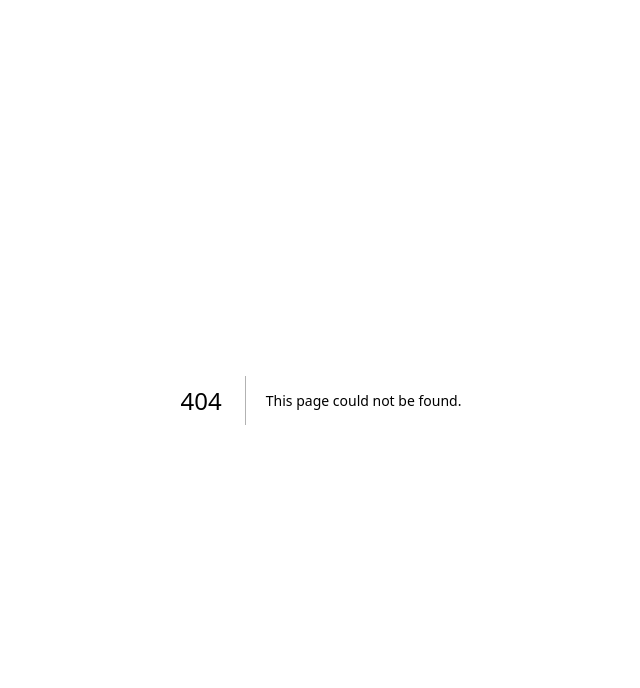
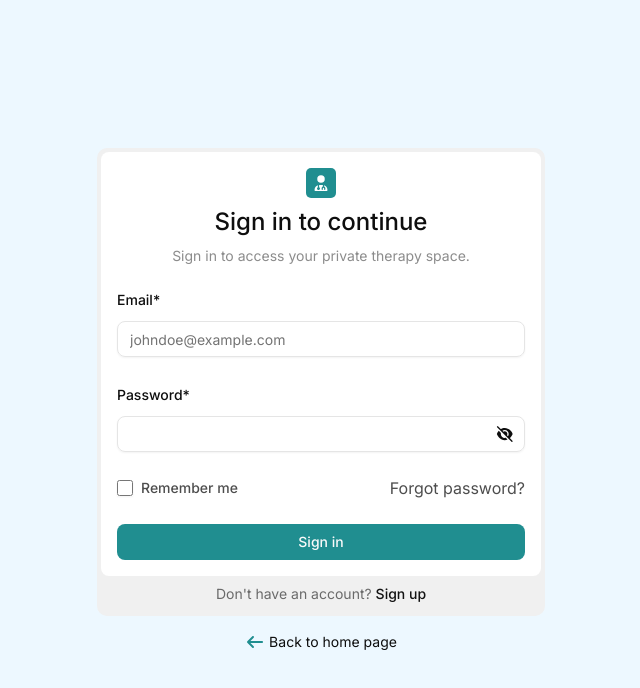
Before and after one commit to SwiftCarePlatform/sc-frontend, a Next.js app: page /login in a window 1280 px wide. Before the commit this address had no page. Shown: the top 688 px of the page, without its empty margins (319-959 px from the left). Built offline with nearby package versions, Linux system fonts and the light colour scheme.

Commit message:
Add login route

```diff
--- /dev/null
+++ b/app/(auth)/login/page.tsx
@@ -0,0 +1,23 @@
+import React from 'react';
+
+import Link from 'next/link';
+
+import LoginForm from '@/features/auth/components/LoginForm';
+
+function LoginPage() {
+  return (
+    <div>
+      <LoginForm />
+      <div>
+        <p className="text-black-300 p-2 text-center text-sm">
+          Don't have an account?{' '}
+          <Link href="/sign-up" className="text-black-800 font-medium">
+            Sign up
+          </Link>
+        </p>
+      </div>
+    </div>
+  );
+}
+
+export default LoginPage;
--- /dev/null
+++ b/features/auth/components/LoginForm.tsx
@@ -0,0 +1,137 @@
+'use client';
+
+import React, { useState } from 'react';
+import { Controller, SubmitHandler, useForm } from 'react-hook-form';
+
+import Link from 'next/link';
+
+import Logo from '@/assets/Logo';
+import {
+  faCalendar,
+  faEye,
+  faEyeSlash,
+} from '@fortawesome/free-solid-svg-icons';
+import { FontAwesomeIcon } from '@fortawesome/react-fontawesome';
+import { format } from 'date-fns';
+
+import { Button } from '@/components/ui/button';
+import { Calendar } from '@/components/ui/calendar';
+import {
+  Field,
+  FieldContent,
+  FieldDescription,
+  FieldError,
+  FieldGroup,
+  FieldLabel,
+  FieldLegend,
+  FieldSeparator,
+  FieldSet,
+  FieldTitle,
+} from '@/components/ui/field';
+import { Input } from '@/components/ui/input';
+import { Label } from '@/components/ui/label';
+
+type Inputs = {
+  email: string;
+  password: string;
+};
+
+const LoginForm = () => {
+  const {
+    register,
+    handleSubmit,
+    control,
+    formState: { errors },
+  } = useForm<Inputs>();
+
+  const [showPassword, setShowPassword] = useState(false);
+
+  const onSubmit: SubmitHandler<Inputs> = (data) => console.log(data);
+
+  const onError = (errors: any) => {
+    console.log('Validation Errors:', errors);
+  };
+
+  return (
+    <div className="bg-white-50 space-y-6 rounded-md p-4">
+      <div className="space-y-2">
+        <div className="mx-auto w-fit">
+          <Logo />
+        </div>
+        <h1 className="text-center text-2xl font-medium">
+          Sign in to continue
+        </h1>
+        <p className="text-white-300 text-center text-sm">
+          Sign in to access your private therapy space.
+        </p>
+      </div>
+
+      <form onSubmit={handleSubmit(onSubmit, onError)}>
+        <FieldSet>
+          <FieldLegend className="sr-only">User information</FieldLegend>
+          <FieldDescription className="sr-only">
+            Provide essential information to access your dashboard
+          </FieldDescription>
+          <FieldGroup>
+            <Field>
+              <FieldLabel htmlFor="email">Email*</FieldLabel>
+              <Input
+                id="email"
+                type="email"
+                placeholder="johndoe@example.com"
+                {...register('email', {
+                  required: 'Email is required',
+                  pattern: {
+                    value: /^[a-zA-Z0-9._%+-]+@[a-zA-Z0-9.-]+\.[a-zA-Z]{2,}$/,
+                    message: 'Enter a valid email',
+                  },
+                })}
+              />
+              <FieldError errors={[errors.email]} />
+            </Field>
+            <Field>
+              <FieldLabel htmlFor="password">Password*</FieldLabel>
+              <div className="relative">
+                <Input
+                  id="password"
+                  type={showPassword ? 'text' : 'password'}
+                  {...register('password', {
+                    required: 'Password is required',
+                  })}
+                  className="pr-[42px]"
+                />
+                <Button
+                  variant="ghost"
+                  aria-label={`Password is ${showPassword ? 'Visible' : 'Hidden'}. Click to toggle password visibility`}
+                  className="absolute right-0"
+                  onClick={(e) => {
+                    e.preventDefault();
+                    // Toggle password visibility
+                    setShowPassword((prev) => !prev);
+                  }}
+                >
+                  <FontAwesomeIcon icon={showPassword ? faEye : faEyeSlash} />
+                </Button>
+              </div>
+              <FieldError errors={[errors.password]} />
+            </Field>
+          </FieldGroup>
+          <div className="flex items-center justify-between">
+            <div className="flex items-center gap-2">
+              <Input id="rember-me" type="checkbox" className="size-4" />
+              <Label htmlFor="remember-me" className="text-black-400">
+                Remember me
+              </Label>
+            </div>
+            <Link href="/forgot-password" className="text-black-400">
+              Forgot password?
+            </Link>
+          </div>
+        </FieldSet>
+        <Button className="bg-primary-500 mt-6 w-full">Sign in</Button>
+      </form>
+    </div>
+  );
+};
+
+export default LoginForm;
--- a/features/auth/components/SignUpForm.tsx
+++ b/features/auth/components/SignUpForm.tsx
@@ -4,7 +4,11 @@ import React, { useState } from 'react';
 import { Controller, SubmitHandler, useForm } from 'react-hook-form';
 
 import Logo from '@/assets/Logo';
-import { faCalendar } from '@fortawesome/free-solid-svg-icons';
+import {
+  faCalendar,
+  faEye,
+  faEyeSlash,
+} from '@fortawesome/free-solid-svg-icons';
 import { FontAwesomeIcon } from '@fortawesome/react-fontawesome';
 import { format } from 'date-fns';
 
@@ -54,6 +58,8 @@ const SignUpForm = () => {
     control,
     formState: { errors },
   } = useForm<Inputs>();
+
+  const [showPassword, setShowPassword] = useState(false);
 
   const onSubmit: SubmitHandler<Inputs> = (data) => console.log(data);
 
@@ -210,9 +216,10 @@ const SignUpForm = () => {
             </Field>
             <Field>
               <FieldLabel htmlFor="password">Password*</FieldLabel>
+              <div className="relative">
                 <Input
                   id="password"
-                type="password"
+                  type={showPassword ? 'text' : 'password'}
                   autoComplete="new-password"
                   {...register('password', {
                     required: 'Password is required',
@@ -228,7 +235,21 @@ const SignUpForm = () => {
                         /[\W_]/.test(v) || 'Must contain a special character',
                     },
                   })}
+                  className="pr-[42px]"
                 />
+                <Button
+                  variant="ghost"
+                  aria-label={`Password is ${showPassword ? 'Visible' : 'Hidden'}. Click to toggle password visibility`}
+                  className="absolute right-0"
+                  onClick={(e) => {
+                    e.preventDefault();
+                    // Toggle password visibility
+                    setShowPassword((prev) => !prev);
+                  }}
+                >
+                  <FontAwesomeIcon icon={showPassword ? faEye : faEyeSlash} />
+                </Button>
+              </div>
               <FieldError errors={[errors.password]} />
             </Field>
             <Input
```
Lines whose indentation alone changed are shown as unchanged.
